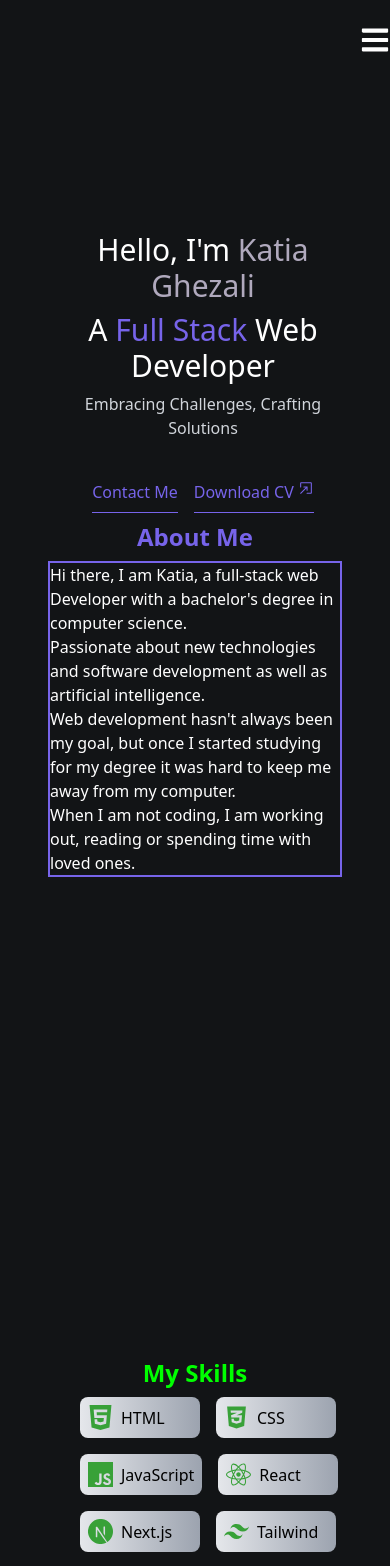
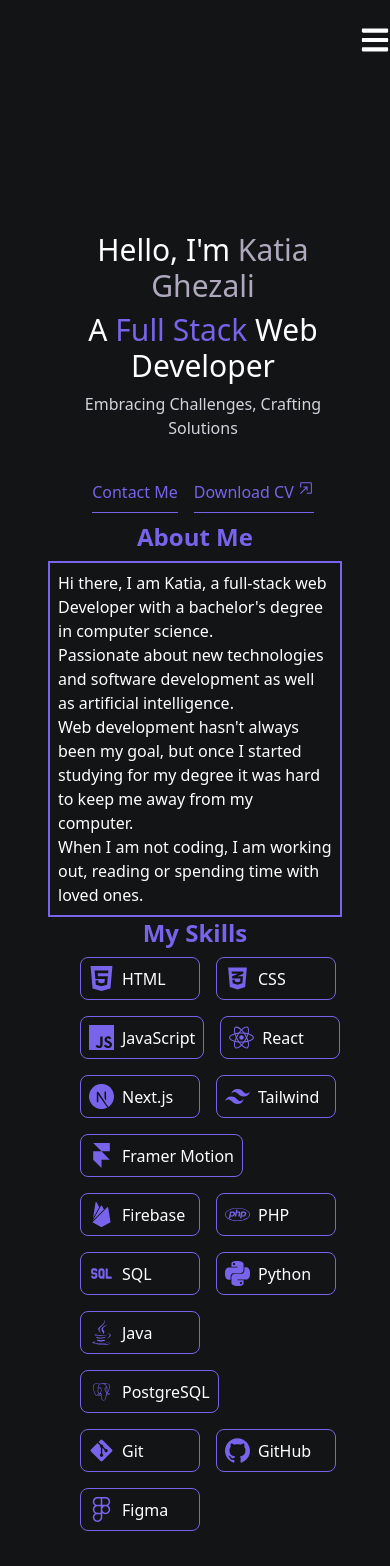
Before and after one commit to KatiaGhezali/katia-ghezali-portfolio, a Next.js app: page / in a window 390 px wide. Shown: the top 1566 px of the page. Built offline with nearby package versions, Linux system fonts and the light colour scheme.

Commit message:
Skills: Styling

```diff
--- a/src/components/AboutMe/AboutMe.jsx
+++ b/src/components/AboutMe/AboutMe.jsx
@@ -23,7 +23,7 @@ const textVariants = {
 
 const AboutMe = () => {
   return (
-    <div className="flex  px-4 h-screen lg:text-center bg-[#121416] ">
+    <div className="flex  px-4 lg:h-screen lg:text-center bg-[#121416] ">
       <motion.div variants={textVariants} initial="initial" animate="animate">
         <motion.h1
           className="text-2xl mt-2 font-bold  text-[#7764EA] text-center items-center md:mt-4 md:text-3xl lg:text-center lg:text-4xl  lg:p-2"
@@ -33,7 +33,7 @@ const AboutMe = () => {
         </motion.h1>
 
         <motion.p
-          className="text-white mt-2 md:text-xl  lg:text-2xl border-2 border-[#7764EA] md:p-4 lg:p-12 lg:mx-8 lg:leading-10"
+          className="text-white mt-2 md:text-xl p-2 lg:text-2xl border-2 border-[#7764EA] md:p-8 lg:p-12 lg:mx-8 lg:leading-10"
           variants={textVariants}
         >
           Hi there, I am Katia, a full-stack web Developer with a bachelor's
--- a/src/components/HeroSection/HeroSection.jsx
+++ b/src/components/HeroSection/HeroSection.jsx
@@ -42,7 +42,7 @@ const HeroSection = () => {
             Katia Ghezali{" "}
           </motion.span>
         </motion.h1>
-        <motion.h1 className="text-3xl mt-2 md:text-6xl md:my-10 lg:text-6xl lg:mt-8">
+        <motion.h1 className="text-3xl mt-2 md:text-5xl md:my-10 lg:text-6xl lg:mt-8">
           A <span className="text-[#7764EA]">Full Stack</span> Web Developer
         </motion.h1>
         <motion.h1 className=" mt-2 md:text-4xl md:my-10 text-gray-300 lg:text-6xl lg:mt-8">
--- a/src/components/Technologies/Technologies.jsx
+++ b/src/components/Technologies/Technologies.jsx
@@ -4,20 +4,20 @@ import skills from "./technologiesData";
 const Technologies = () => {
   return (
     <div className="lg:mb-72">
-      <h1 className="text-2xl font-bold text-[#00FF00] text-center items-center md:text-4xl lg:mb-8">
+      <h1 className="text-2xl font-bold text-[#7764EA] text-center items-center md:text-4xl lg:mb-8">
         My Skills
       </h1>
-      <div className="flex flex-wrap ml-10">
+      <div className="flex flex-wrap ml-10 text-white">
         {skills.map((skill, index) => (
           <div
             key={index}
-            className="flex items-center   border-solid border-1 m-2 border-[#00FF00] bg-gradient-to-r from-gray-200 to-gray-400 rounded-lg p-2 md:mt-8 lg:text-lg lg:m-4 lg:px-4 lg:hover:bg-gradient-to-r lg:hover:from-gray-400 lg:hover:to-gray-600 "
+            className="flex items-center   border-solid border-1 m-2 border-[#7764EA] border bg-transparent rounded-lg p-2 md:mt-8 lg:text-lg lg:m-4 lg:px-4   "
             style={{ minWidth: "120px" }}
           >
             {skill.icon && (
               <span className="flex items-center justify-center mr-2">
                 {React.cloneElement(skill.icon, {
-                  color: "#38a138",
+                  color: "#7764EA",
                   size: "25px",
                 })}
               </span>
```
